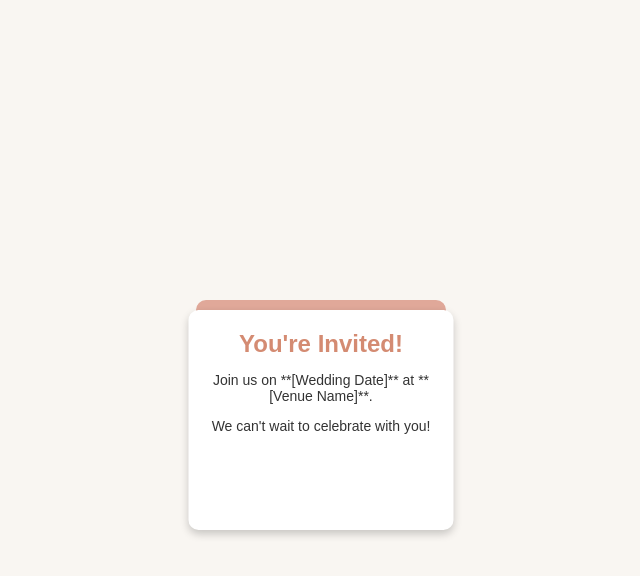
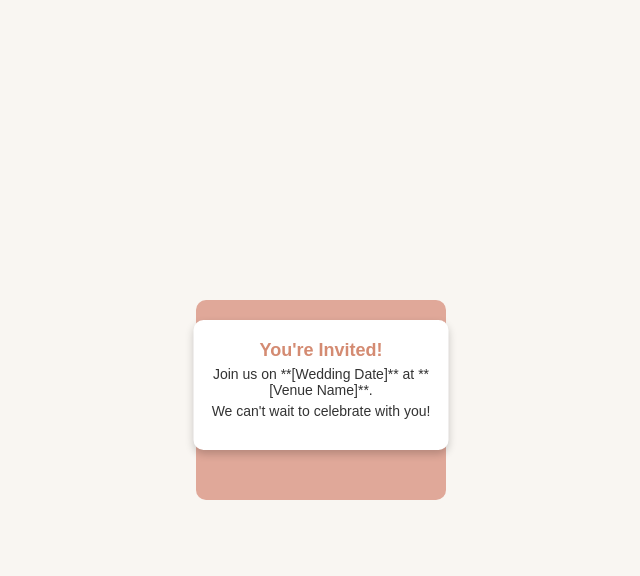
Before and after one commit to pokychannel/wedding-invite, a plain HTML site: page index.html in a window 1280 px wide. Both pictures are taken after a click on the element 640 px from the left and 400 px from the top of the page. Shown: the whole page, without its empty margins (319-959 px from the left). Drawn offline with Linux system fonts and the light colour scheme.

Commit message:
fixing envelope

```diff
--- a/index.html
+++ b/index.html
@@ -49,37 +49,39 @@
         .letter {
             position: absolute;
             width: 90%;
-            height: 90%;
+            height: 100px;
             background-color: white;
             border-radius: 10px;
             box-shadow: 0px 4px 8px rgba(0, 0, 0, 0.2);
             text-align: center;
-            padding: 20px;
-            top: 100%;
+            padding: 15px;
+            top: 80%;
             left: 50%;
             transform: translateX(-50%);
             transition: top 0.6s ease-in-out;
-            opacity: 0;
         }
 
         .letter h2 {
-            margin: 0;
+            margin: 5px 0;
             color: #d48b72;
+            font-size: 18px;
         }
 
         .letter p {
             color: #333;
             font-size: 14px;
+            margin: 5px 0;
         }
 
+        /* Animation when clicked */
         .open .top-flap {
             transform: rotateX(180deg);
         }
 
         .open .letter {
-            top: 10px;
-            opacity: 1;
+            top: 10%;
         }
+
     </style>
 </head>
 <body>
```
